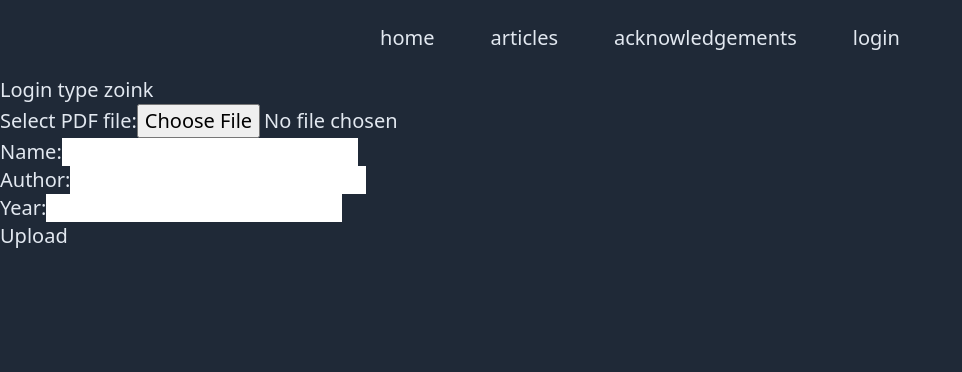
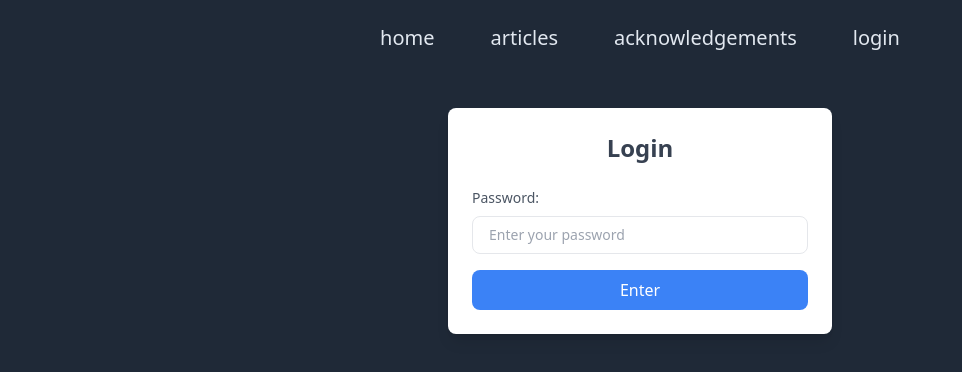
Before and after one commit to tkl0000/rhhs-math-journal, a React (Vite) app: page /login in a window 1280 px wide. Shown: the top 372 px of the page, without its empty margins (0-962 px from the left). Built offline with nearby package versions, Linux system fonts and the light colour scheme; no server answers; what better-react-mathjax would draw is missing.

Commit message:
authentication stuff

```diff
--- /dev/null
+++ b/src/components/LoginForm.tsx
@@ -0,0 +1,70 @@
+import React, { useState, ChangeEvent, FormEvent } from 'react';
+import axios from 'axios';
+
+interface LoginFormProps {
+    setToken: (token: string) => void;
+}
+
+const LoginForm: React.FC<LoginFormProps> = ({ setToken }) => {
+    const [password, setPassword] = useState<string>('');
+
+    const handlePasswordChange = (event: ChangeEvent<HTMLInputElement>) => {
+        setPassword(event.target.value);
+    };
+
+    const handleSubmit = async (event: FormEvent) => {
+        event.preventDefault();
+
+        if (password === '') {
+            alert('Please fill in all fields.');
+            return;
+        }
+
+        console.log('Submitted: ', password)
+
+        try {
+            const response = await axios.post('http://localhost:3000/articles/login', { password });
+            // Save the token to localStorage or state
+            setToken(response.data.token);
+            localStorage.setItem('token', response.data.token);
+        } catch (error) {
+            console.error('Error during login:', error);
+        }
+    };
+
+    return (
+        <div className="flex justify-center items-center mt-8 ">
+            <form
+                onSubmit={handleSubmit}
+                className="bg-white p-6 rounded-lg shadow-lg w-full max-w-sm"
+            >
+                <h2 className="text-2xl font-semibold text-center text-gray-700 mb-6">Login</h2>
+                <div className="mb-4">
+                    <label
+                        htmlFor="passwordInput"
+                        className="block text-sm font-medium text-gray-600 mb-2"
+                    >
+                        Password:
+                    </label>
+                    <input
+                        type="password"
+                        id="passwordInput"
+                        value={password}
+                        onChange={handlePasswordChange}
+                        className="w-full px-4 py-2 border rounded-lg text-sm focus:outline-none focus:ring-2 focus:ring-blue-500"
+                        placeholder="Enter your password"
+                        required
+                    />
+                </div>
+                <button
+                    type="submit"
+                    className="w-full bg-blue-500 text-white py-2 rounded-lg hover:bg-blue-600 transition duration-200"
+                >
+                    Enter
+                </button>
+            </form>
+        </div>
+    );
+}
+
+export default LoginForm;
--- a/src/output.css
+++ b/src/output.css
@@ -749,12 +749,12 @@ video {
   position: sticky;
 }
 
+.right-2 {
+  right: 0.5rem;
+}
+
 .top-0 {
   top: 0px;
-}
-
-.right-2 {
-  right: 0.5rem;
 }
 
 .top-2 {
@@ -795,6 +795,18 @@ video {
   margin-bottom: 2.25rem;
 }
 
+.mt-auto {
+  margin-top: auto;
+}
+
+.mt-8 {
+  margin-top: 2rem;
+}
+
+.block {
+  display: block;
+}
+
 .inline {
   display: inline;
 }
@@ -817,10 +829,6 @@ video {
 
 .h-auto {
   height: auto;
-}
-
-.h-dvh {
-  height: 100dvh;
 }
 
 .h-fit {
@@ -936,6 +944,10 @@ video {
   border-radius: 0.375rem;
 }
 
+.border {
+  border-width: 1px;
+}
+
 .border-2 {
   border-width: 2px;
 }
@@ -945,9 +957,19 @@ video {
   background-color: rgb(0 0 0 / var(--tw-bg-opacity));
 }
 
+.bg-blue-500 {
+  --tw-bg-opacity: 1;
+  background-color: rgb(59 130 246 / var(--tw-bg-opacity));
+}
+
 .bg-gray-100 {
   --tw-bg-opacity: 1;
   background-color: rgb(243 244 246 / var(--tw-bg-opacity));
+}
+
+.bg-gray-700 {
+  --tw-bg-opacity: 1;
+  background-color: rgb(55 65 81 / var(--tw-bg-opacity));
 }
 
 .bg-gray-800 {
@@ -970,11 +992,6 @@ video {
   background-color: rgb(255 255 255 / var(--tw-bg-opacity));
 }
 
-.bg-gray-700 {
-  --tw-bg-opacity: 1;
-  background-color: rgb(55 65 81 / var(--tw-bg-opacity));
-}
-
 .p-12 {
   padding: 3rem;
 }
@@ -983,8 +1000,17 @@ video {
   padding: 1rem;
 }
 
+.p-6 {
+  padding: 1.5rem;
+}
+
 .p-8 {
   padding: 2rem;
+}
+
+.px-2 {
+  padding-left: 0.5rem;
+  padding-right: 0.5rem;
 }
 
 .px-3 {
@@ -992,9 +1018,19 @@ video {
   padding-right: 0.75rem;
 }
 
+.px-4 {
+  padding-left: 1rem;
+  padding-right: 1rem;
+}
+
 .px-6 {
   padding-left: 1.5rem;
   padding-right: 1.5rem;
+}
+
+.py-1 {
+  padding-top: 0.25rem;
+  padding-bottom: 0.25rem;
 }
 
 .py-2 {
@@ -1010,16 +1046,6 @@ video {
 .py-4 {
   padding-top: 1rem;
   padding-bottom: 1rem;
-}
-
-.px-2 {
-  padding-left: 0.5rem;
-  padding-right: 0.5rem;
-}
-
-.py-1 {
-  padding-top: 0.25rem;
-  padding-bottom: 0.25rem;
 }
 
 .pl-10 {
@@ -1059,6 +1085,11 @@ video {
   line-height: 1.5rem;
 }
 
+.text-sm {
+  font-size: 0.875rem;
+  line-height: 1.25rem;
+}
+
 .text-xl {
   font-size: 1.25rem;
   line-height: 1.75rem;
@@ -1077,6 +1108,10 @@ video {
   font-weight: 500;
 }
 
+.font-semibold {
+  font-weight: 600;
+}
+
 .text-black {
   --tw-text-opacity: 1;
   color: rgb(0 0 0 / var(--tw-text-opacity));
@@ -1085,6 +1120,11 @@ video {
 .text-gray-400 {
   --tw-text-opacity: 1;
   color: rgb(156 163 175 / var(--tw-text-opacity));
+}
+
+.text-gray-600 {
+  --tw-text-opacity: 1;
+  color: rgb(75 85 99 / var(--tw-text-opacity));
 }
 
 .text-gray-700 {
@@ -1129,15 +1169,32 @@ video {
   filter: var(--tw-blur) var(--tw-brightness) var(--tw-contrast) var(--tw-grayscale) var(--tw-hue-rotate) var(--tw-invert) var(--tw-saturate) var(--tw-sepia) var(--tw-drop-shadow);
 }
 
+.transition {
+  transition-property: color, background-color, border-color, text-decoration-color, fill, stroke, opacity, box-shadow, transform, filter, -webkit-backdrop-filter;
+  transition-property: color, background-color, border-color, text-decoration-color, fill, stroke, opacity, box-shadow, transform, filter, backdrop-filter;
+  transition-property: color, background-color, border-color, text-decoration-color, fill, stroke, opacity, box-shadow, transform, filter, backdrop-filter, -webkit-backdrop-filter;
+  transition-timing-function: cubic-bezier(0.4, 0, 0.2, 1);
+  transition-duration: 150ms;
+}
+
 .transition-transform {
   transition-property: transform;
   transition-timing-function: cubic-bezier(0.4, 0, 0.2, 1);
   transition-duration: 150ms;
 }
 
+.duration-200 {
+  transition-duration: 200ms;
+}
+
 .hover\:-translate-y-1:hover {
   --tw-translate-y: -0.25rem;
   transform: translate(var(--tw-translate-x), var(--tw-translate-y)) rotate(var(--tw-rotate)) skewX(var(--tw-skew-x)) skewY(var(--tw-skew-y)) scaleX(var(--tw-scale-x)) scaleY(var(--tw-scale-y));
+}
+
+.hover\:bg-blue-600:hover {
+  --tw-bg-opacity: 1;
+  background-color: rgb(37 99 235 / var(--tw-bg-opacity));
 }
 
 .hover\:text-white:hover {
@@ -1161,6 +1218,11 @@ video {
   box-shadow: var(--tw-ring-offset-shadow), var(--tw-ring-shadow), var(--tw-shadow, 0 0 #0000);
 }
 
+.focus\:ring-blue-500:focus {
+  --tw-ring-opacity: 1;
+  --tw-ring-color: rgb(59 130 246 / var(--tw-ring-opacity));
+}
+
 .focus\:ring-slate-200:focus {
   --tw-ring-opacity: 1;
   --tw-ring-color: rgb(226 232 240 / var(--tw-ring-opacity));
--- a/src/pages/LoginPage.tsx
+++ b/src/pages/LoginPage.tsx
@@ -3,17 +3,49 @@
 
 import React, { useState, useEffect, useRef, ReactNode } from 'react';
 import UploadForm from '../components/UploadForm.tsx';
+import LoginForm from '../components/LoginForm.tsx';
+import axios from 'axios';
 
 const LoginPage = () => {
 
-  return (
-    <main className="container mx-auto">
+  const [token, setToken] = useState(localStorage.getItem('token'));
+  const [authenticated, setAuthentication] = useState(false);
+
+  const fetchData = async () => {
+    try {
+      const response = await axios.get('http://localhost:3000/articles/login', {
+        headers: {
+          'Content-Type': 'application/json',
+          'Authorization': token,
+        },
+      });
+      setAuthentication(true)
+    } catch (error) {
+      console.error('Error fetching data:', error);
+    }
+  };
+
+  useEffect(() => {
+    fetchData();
+  }, [token]);
+
+  if (authenticated) {
+    return (<main className="container mx-auto">
       <div className="w-1/2 content-center text-slate-200 text-xl">
         Login type zoink
         <UploadForm />
       </div>
-    </main>
-  );
+    </main>)
+  }
+  else {
+    return (
+      <main className="container mx-auto">
+        <div>
+          <LoginForm setToken={setToken} />
+        </div>
+      </main>
+    )
+  }
 };
 
 export default LoginPage;
```
Also changed, not shown: src/auth/AuthProvider.tsx (added, +48 -0 lines).
